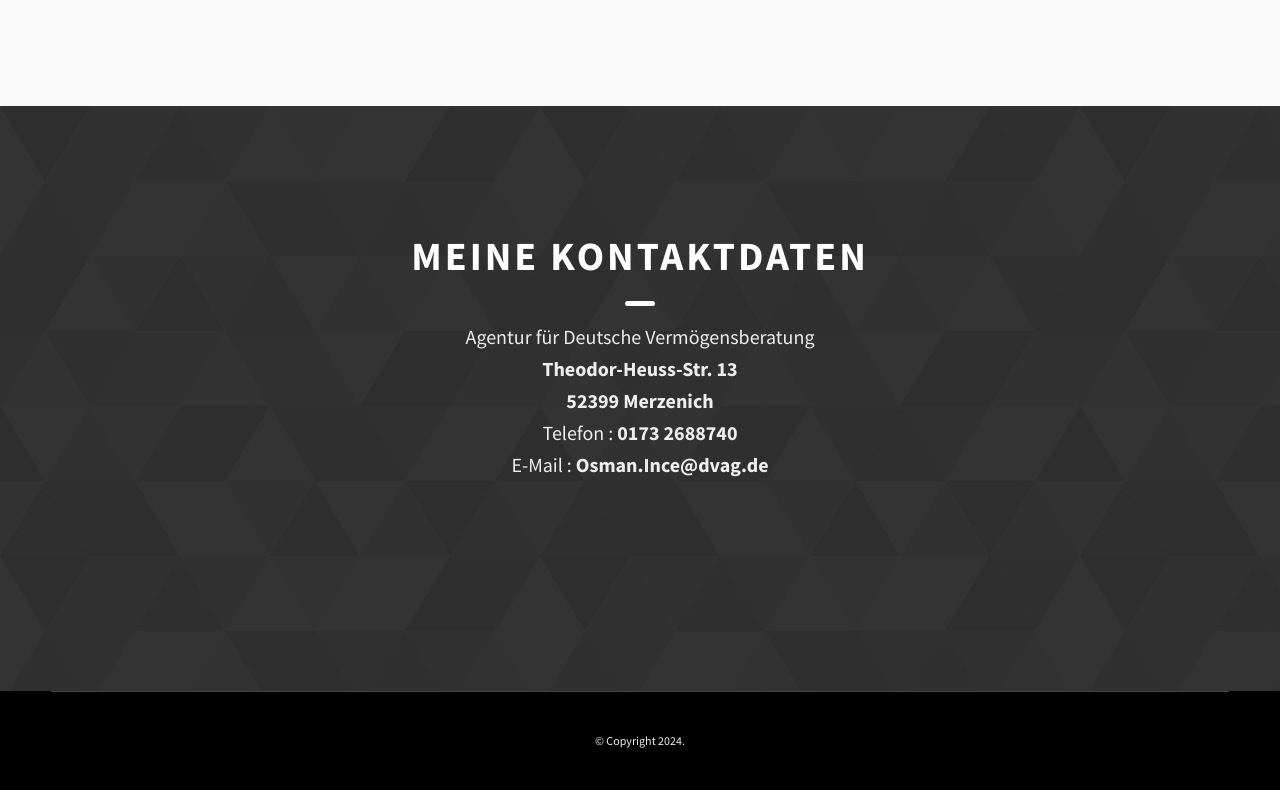
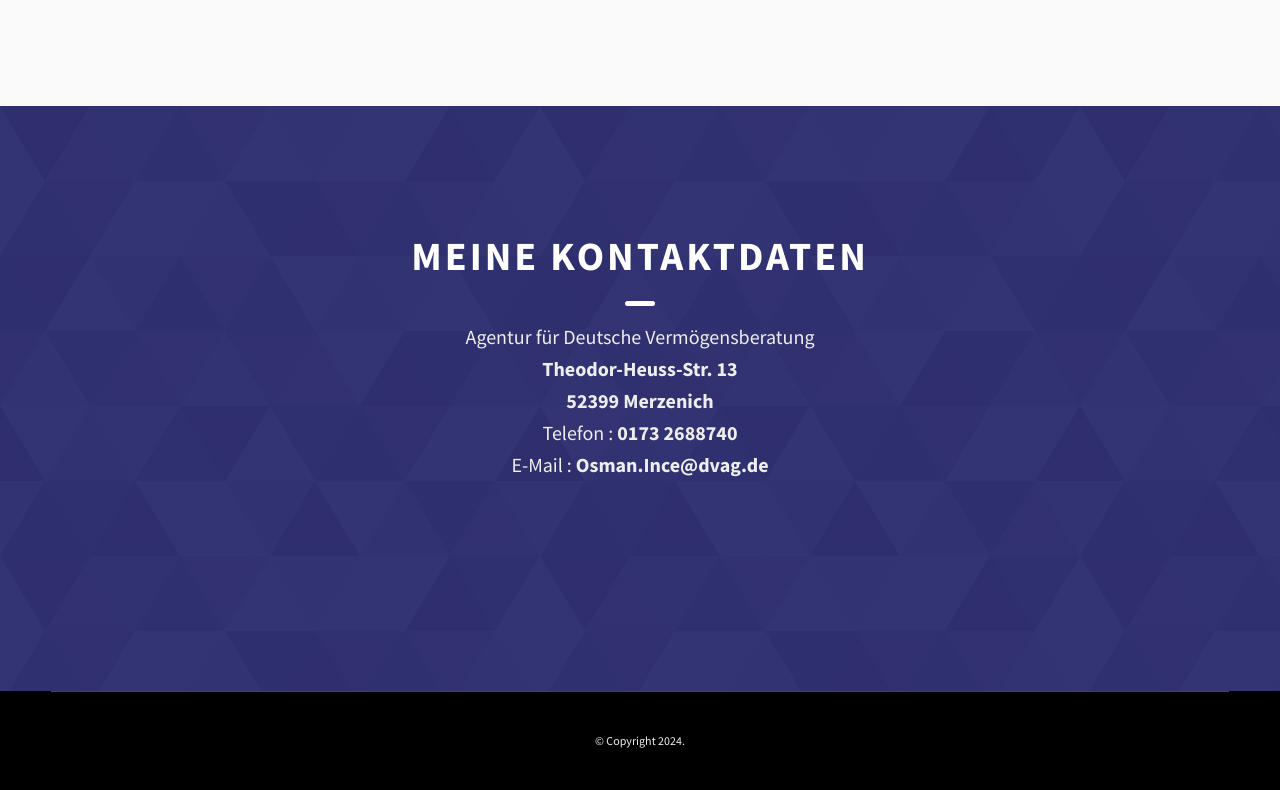
Before and after one commit to kadirgulec/osmanInceFirst, a website: page index.html in a window 1280 px wide. Shown: the part 1490-2280 px from the top of the page. Drawn offline with Linux system fonts and the light colour scheme.

Commit message:
background color changed

```diff
--- a/css/style.css
+++ b/css/style.css
@@ -13,8 +13,8 @@
 Inside media queries 1em is always 16px i.e 1em = 16px at every screen size only inside media queries
 */
 :root{
-  --vr-background: rgb(0, 0, 0);
-  --vr-background-op8 : rgba(0, 0, 0, 0.8);
+  --vr-background: rgb(0, 1, 80);
+  --vr-background-op8 : rgba(0, 1, 80, 0.8);
 }
 *,
 *::after,
```
